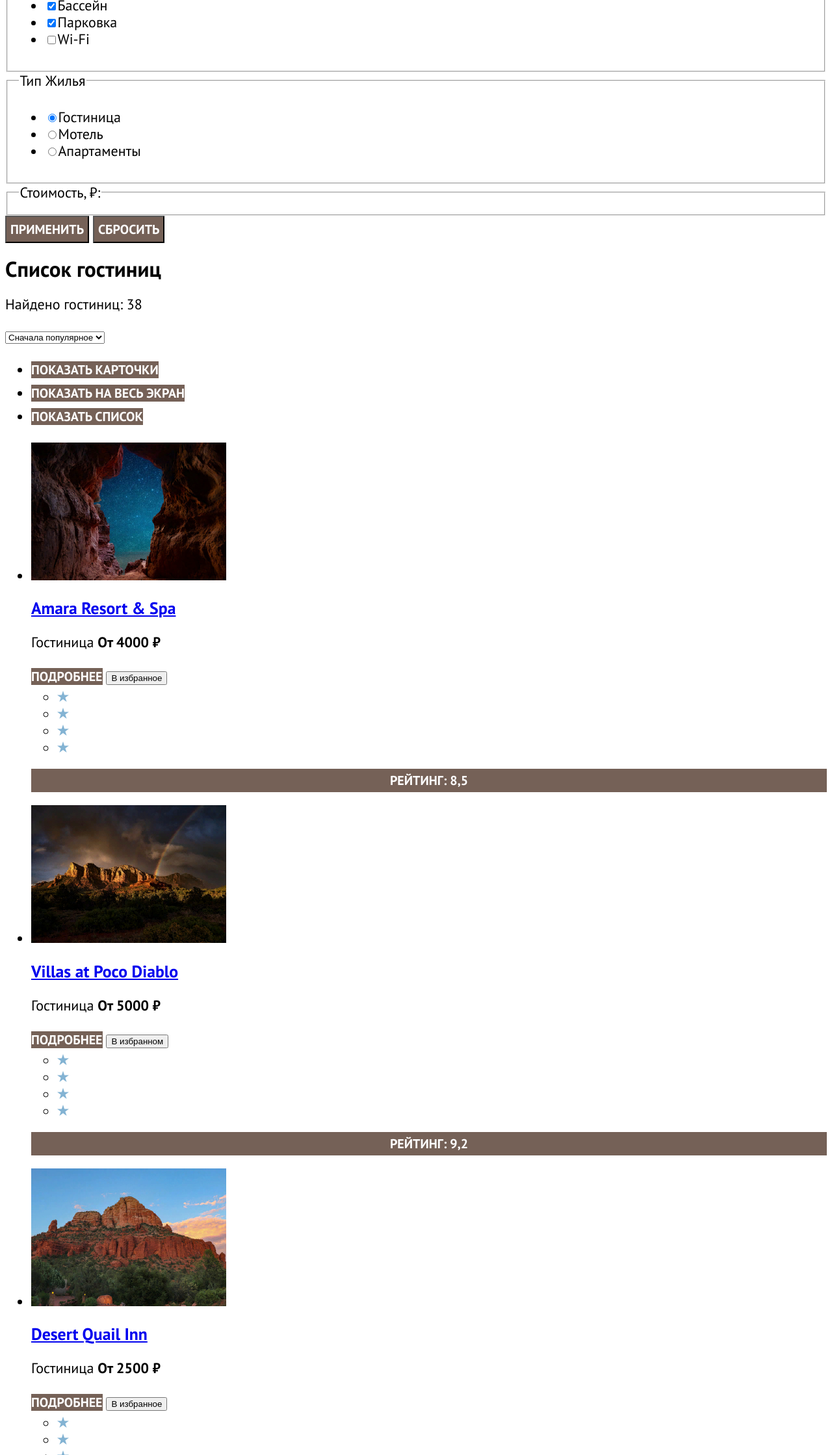
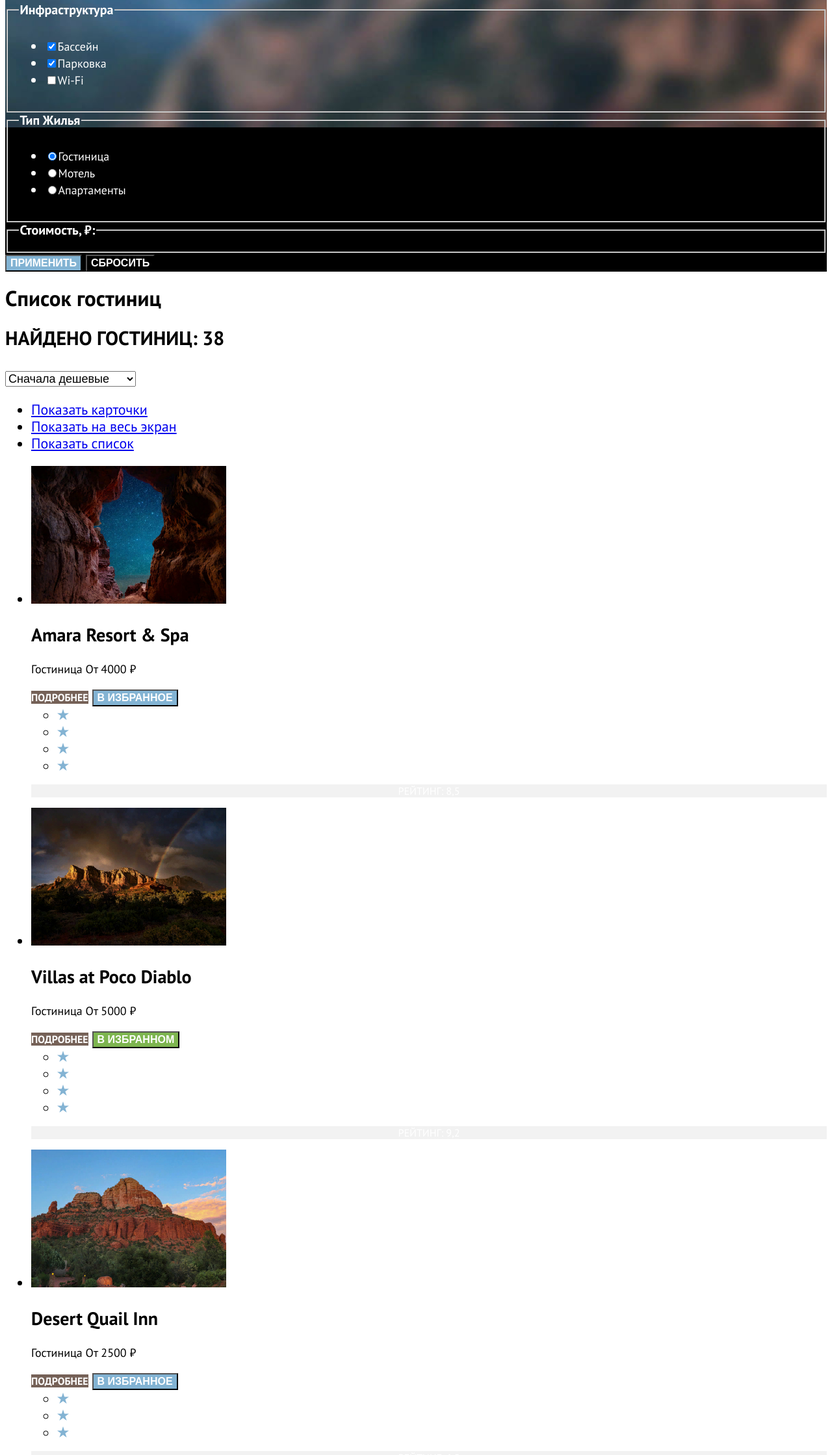
Before and after one commit to htmlacademy-htmlcss/2349695-sedona-37, a plain HTML site: page catalog.html in a window 1280 px wide. Shown: the part 561-2800 px from the top of the page at 65% size. Drawn offline with Linux system fonts and the light colour scheme.

Commit message:
Добавляет стилизацию для catalog.html
Добавляет стилизацию для catalog.html

```diff
--- a/catalog.html
+++ b/catalog.html
@@ -98,17 +98,17 @@
             <legend class="hotel-filter-title">Стоимость, ₽:</legend>
             <div class="range"></div>
           </fieldset>
-          <button class="button" type="submit">Применить</button>
-          <button class="button" type="reset">Сбросить</button>
+          <button class="filter-button filter-button-submit" type="submit">Применить</button>
+          <button class="filter-button" type="reset">Сбросить</button>
         </form>
       </header>
       <section class="hotel-cards">
         <h2 class="visually-hidden">Список гостиниц</h2>
-        <p>Найдено гостиниц: 38</p>
+        <p class="hotels-cards-text">Найдено гостиниц: 38</p>
         <select class="select-control" aria-label="Сортировка">
-          <option value="popular">Сначала популярное</option>
-          <option value="cheap">Сначала дешёвое</option>
-          <option value="expensive">Сначала дорогое</option>
+          <option value="popular">Сначала дешевые</option>
+          <option value="cheap">Сначала популярные</option>
+          <option value="expensive">Сначала дорогие</option>
         </select>
         <ul class="appearance">
           <li class="appearance-item">
@@ -135,12 +135,12 @@
             <a class="hotel-cards-link" href="#">
               <h3 class="hotel-cards-title">Amara Resort & Spa</h3>
             </a>
-            <p>
+            <p class="price-text">
               <span class="hotel-name">Гостиница</span>
-              <b class="hotel-price">От 4000 ₽</b>
+              <span class="hotel-price">От 4000 ₽</span>
             </p>
-            <a class="button" href="#">Подробнее</a>
-            <button type="button">В избранное</button>
+            <a class="button-cards" href="#">Подробнее</a>
+            <button class="button-cards button-favourites" type="button">В избранное</button>
             <ul class="stars-list">
               <li class="stars-item">
                 <img class="start-img" src="images/star.svg" width="18" height="17" alt="Звездочка.">
@@ -155,7 +155,7 @@
                 <img class="start-img" src="images/star.svg" width="18" height="17" alt="Звездочка.">
               </li>
             </ul>
-            <p class="button">Рейтинг: 8,5</p>
+            <p class="button-cards button-raiting">Рейтинг: 8,5</p>
           </li>
           <li class="hotel-cards-item">
             <a class="hotel-cards-link" href="#">
@@ -164,12 +164,12 @@
             <a class="hotel-cards-link" href="#">
               <h3 class="hotel-cards-title">Villas at Poco Diablo</h3>
             </a>
-            <p>
+            <p class="price-text">
               <span class="hotel-name">Гостиница</span>
-              <b class="hotel-price">От 5000 ₽</b>
+              <span class="hotel-price">От 5000 ₽</span>
             </p>
-            <a class="button" href="#">Подробнее</a>
-            <button type="button">В избранном</button>
+            <a class="button-cards" href="#">Подробнее</a>
+            <button class="button-cards button-favourites-active" type="button">В избранном</button>
             <ul class="stars-list">
               <li class="stars-item">
                 <img class="start-img" src="images/star.svg" width="18" height="17" alt="Звездочка.">
@@ -184,7 +184,7 @@
                 <img class="start-img" src="images/star.svg" width="18" height="17" alt="Звездочка.">
               </li>
             </ul>
-            <p class="button">Рейтинг: 9,2</p>
+            <p class="button-cards button-raiting">Рейтинг: 9,2</p>
           </li>
           <li class="hotel-cards-item">
             <a class="hotel-cards-link" href="#">
@@ -193,12 +193,12 @@
             <a class="hotel-cards-link" href="#">
               <h3 class="hotel-cards-title">Desert Quail Inn</h3>
             </a>
-            <p>
+            <p class="price-text">
               <span class="hotel-name">Гостиница</span>
-              <b class="hotel-price">От 2500 ₽</b>
+              <span class="hotel-price">От 2500 ₽</span>
             </p>
-            <a class="button" href="#">Подробнее</a>
-            <button type="button">В избранное</button>
+            <a class="button-cards" href="#">Подробнее</a>
+            <button class="button-cards button-favourites" type="button">В избранное</button>
             <ul class="stars-list">
               <li class="stars-item">
                 <img class="start-img" src="images/star.svg" width="18" height="17" alt="Звездочка.">
@@ -210,7 +210,7 @@
                 <img class="start-img" src="images/star.svg" width="18" height="17" alt="Звездочка.">
               </li>
             </ul>
-            <p class="button">Рейтинг: 6,9</p>
+            <p class="button-cards button-raiting">Рейтинг: 6,9</p>
           </li>
           <li class="hotel-cards-item">
             <a class="hotel-cards-link" href="#">
@@ -219,12 +219,12 @@
             <a class="hotel-cards-link" href="#">
               <h3 class="hotel-cards-title">GreenTree Inn</h3>
             </a>
-            <p>
+            <p class="price-text">
               <span class="hotel-name">Гостиница</span>
-              <b class="hotel-price">От 1500 ₽</b>
+              <span class="hotel-price">От 1500 ₽</span>
             </p>
-            <a class="button" href="#">Подробнее</a>
-            <button type="button">В избранное</button>
+            <a class="button-cards" href="#">Подробнее</a>
+            <button class="button-cards button-favourites" type="button">В избранное</button>
             <ul class="stars-list">
               <li class="stars-item">
                 <img class="start-img" src="images/star.svg" width="18" height="17" alt="Звездочка.">
@@ -233,7 +233,7 @@
                 <img class="start-img" src="images/star.svg" width="18" height="17" alt="Звездочка.">
               </li>
             </ul>
-            <p class="button">Рейтинг: 5,0</p>
+            <p class="button-cards button-raiting">Рейтинг: 5,0</p>
           </li>
         </ul>
         <ul class="pagination">
@@ -259,12 +259,12 @@
       </section>
     </main>
     <footer class="page-footer">
-      <section class="newsletter">
-        <h2 class="newsletter-title">Подпишитесь на рассылку</h2>
-        <p>Только полезная информация и никакого спама, честное бойскаутское!</p>
+      <section class="newsletter-inner">
+        <h2 class="newsletter-title newsletter-title-inner">Подпишитесь на рассылку</h2>
+        <p class="newsletter-description newsletter-description-inner">Только полезная информация и никакого спама, честное бойскаутское!</p>
         <form class="newsletter-form" action="https://echo.htmlacademy.ru/" method="post">
           <input type="text" name="newsletter-date" placeholder="Ваш e-mail">
-          <button class="button" type="submit">Подписаться</button>
+          <button class="submit-button" type="submit">Подписаться</button>
         </form>
       </section>
       <section class="contacts">
--- a/styles/styles.css
+++ b/styles/styles.css
@@ -100,7 +100,7 @@
   line-height: 26px;
   text-align: center;
 }
-.button {
+.search-button {
   font-family: inherit;
   font-size: 20px;
   line-height: 36px;
@@ -149,3 +149,108 @@
   text-decoration: none;
   color:#000000;
 }
+
+/*Стили для catalog.html*/
+
+.inner-header {
+  background-image: url("../images/filter-background.jpg");
+  background-color: #000000;
+  background-size: 100% auto;
+  background-repeat: no-repeat;
+  color:#FFFFFF;
+}
+.inner-header-title {
+  font-weight: 700;
+  font-size: 60px;
+  line-height: 78px;
+}
+.breadcrumbs {
+  font-size: 16px;
+  line-height: 21px;
+}
+.hotel-filter-title {
+  font-weight: 700;
+  font-size: 20px;
+  line-height: 24px;
+  text-transform: capitalize;
+}
+.control {
+  font-size: 18px;
+  line-height: 23px;
+}
+.filter-button {
+  font-weight: 700;
+  font-size: 16px;
+  line-height: 20px;
+  text-align: center;
+  text-transform: uppercase;
+  color: #FFFFFF;
+  background-color:  rgba(131, 179, 211, 0);
+}
+.filter-button-submit {
+  background-color: #82B3D3;;
+}
+.hotels-cards-text {
+  font-weight: 700;
+  font-size: 30px;
+  line-height: 36px;
+  text-transform: uppercase;
+}
+.select-control {
+  font-size: 18px;
+  line-height: 21px;
+}
+.hotel-cards-link {
+  font-weight: 700;
+  font-size: 24px;
+  line-height: 28px;
+  text-decoration: none;
+  color: #000000;
+}
+.price-text {
+  font-size: 18px;
+  line-height: 21px;
+}
+.button-cards {
+  font-weight: 700;
+  font-size: 16px;
+  line-height: 20px;
+  text-align: center;
+  text-transform: uppercase;
+  color: #FFFFFF;
+  background-color: #756157;
+  text-decoration: none;
+}
+.button-favourites {
+  background-color: #82B3D3;
+}
+.button-favourites-active {
+  background-color: #7DB54F;
+}
+.button-raiting {
+  font-weight: 400;
+  background-color: #F2F2F2;
+}
+.pagination-link {
+  font-weight: 700;
+  font-size: 20px;
+  line-height: 36px;
+  text-align: center;
+  text-transform: uppercase;
+  color: #FFFFFF;
+  background-color: #82B3D3;
+  text-decoration: none;
+}
+.pagination-current {
+  color:#000000;
+  background-color: #F2F2F2;;
+}
+.newsletter-inner {
+  background-color: #FFFFFF;
+}
+.newsletter-title-inner {
+  color: #000000;
+}
+.newsletter-description-inner {
+  color: #000000;
+}
```
Also changed, not shown: index.html (+1 -1 lines).
